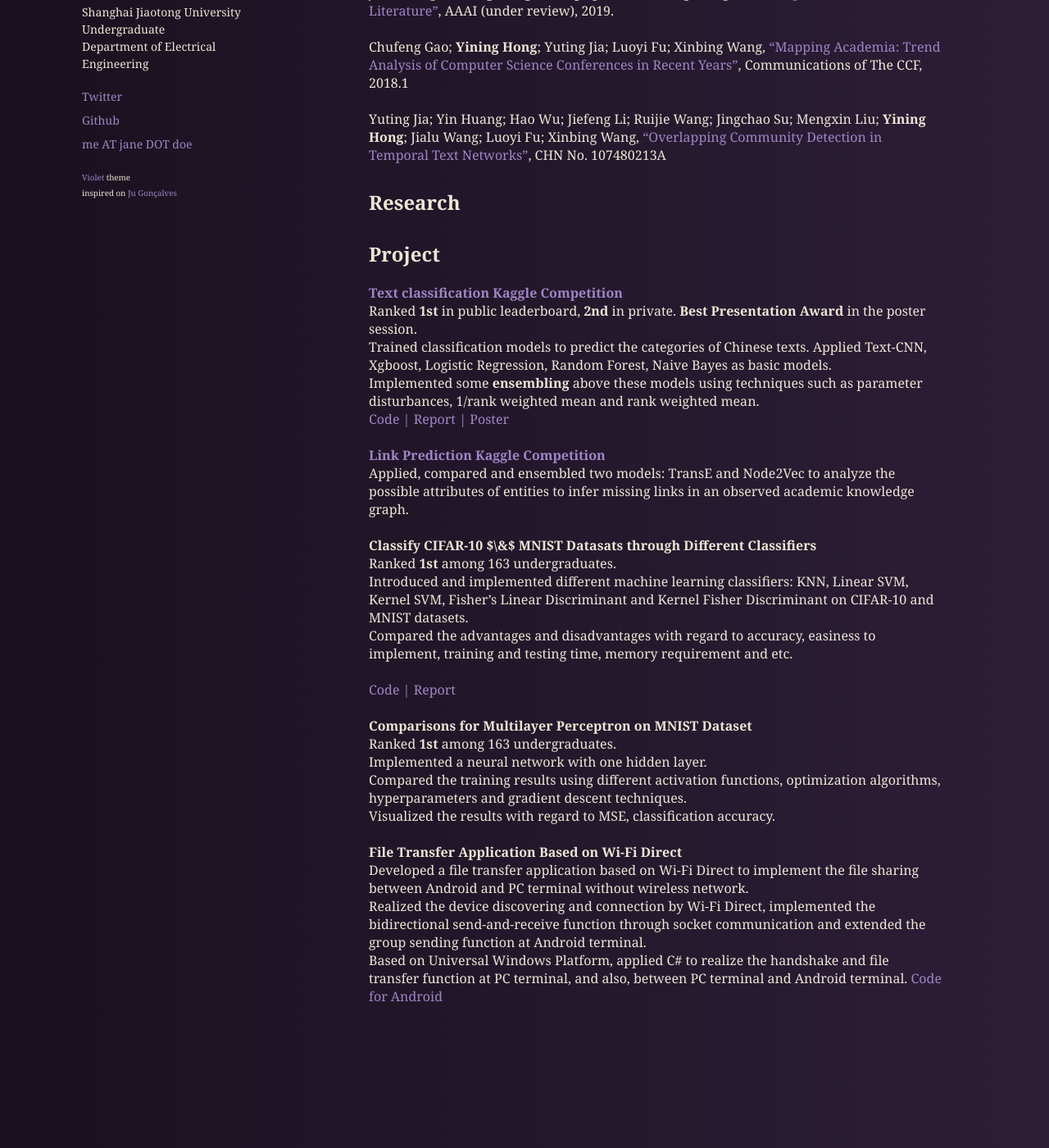
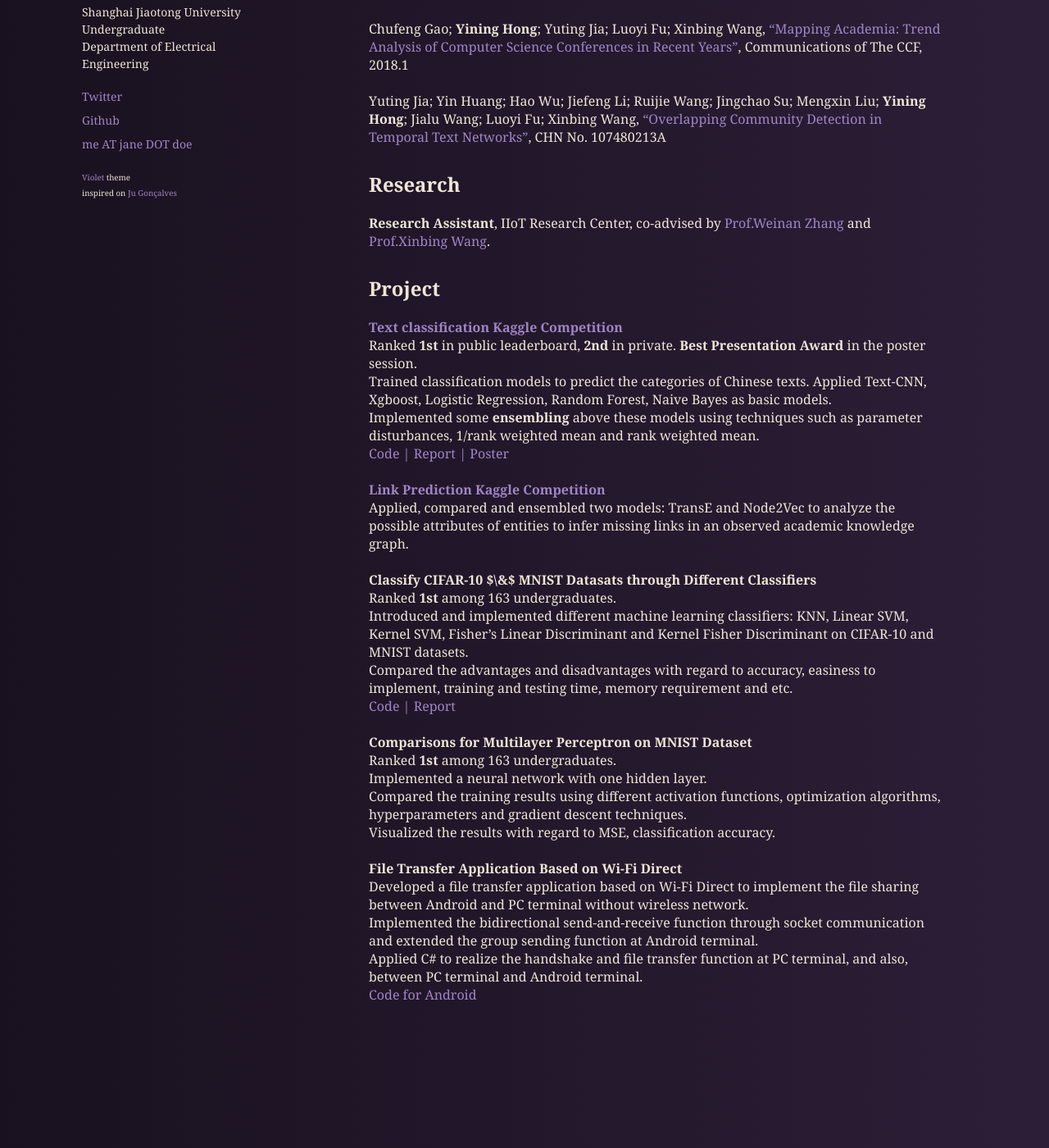
Before and after one commit to evelinehong/evelinehong.github.io, a Jekyll site: the page built from index.html, in a window 1280 px wide and 1400 px high, scrolled down 382 px. Shown: the whole window at 82% size. Built offline with Jekyll 4.4.1, drawn with Linux system fonts in a browser that asks for light colours; some of the changed text lies outside the part shown.

Commit message:
add research

```diff
--- a/index.html
+++ b/index.html
@@ -40,13 +40,16 @@
 
   <p>
     <h2>Publication & Patent</h2>
-    <strong>Yining Hong*</strong>; Jialu Wang*; Yuting Jia; Weinan Zhang; Xinbing Wang, <a href="https://evelinehong.github.io/assets/papers/Academic_Reader__An_Interactive_Question_Answering_System___on_Academic_Literatures.pdf">“Academic Reader: An Interactive Question Answering System on Academic Literatures”</a>, AAAI (Demo paper), 2019<br><br>
-    Jialu Wang*; <strong>Yining Hong*</strong>; Runqing Zhou; Xinbing Wang, <a href="https://evelinehong.github.io/assets/papers/absqa.pdf">“Learning to Read Academic Literature”</a>, AAAI (under review), 2019. <br><br>
+    <strong>Yining Hong</strong>; Jialu Wang; Yuting Jia; Weinan Zhang; Xinbing Wang, <a href="https://evelinehong.github.io/assets/papers/Academic_Reader__An_Interactive_Question_Answering_System___on_Academic_Literatures.pdf">“Academic Reader: An Interactive Question Answering System on Academic Literatures”</a>, AAAI (Demo paper), 2019<br><br>
+    Jialu Wang; <strong>Yining Hong</strong>; Runqing Zhou; Xinbing Wang, <a href="https://evelinehong.github.io/assets/papers/absqa.pdf">“Learning to Read Academic Literature”</a>, AAAI (under review), 2019. <br><br>
     Chufeng Gao; <strong>Yining Hong</strong>; Yuting Jia; Luoyi Fu; Xinbing Wang, <a href="https://dl.ccf.org.cn/institude/institudeDetail?id=3924307786745856">“Mapping Academia: Trend Analysis of Computer Science Conferences in Recent Years”</a>, Communications of The CCF, 2018.1<br><br>
     Yuting Jia; Yin Huang; Hao Wu; Jiefeng Li; Ruijie Wang; Jingchao Su; Mengxin Liu; <strong>Yining Hong</strong>; Jialu Wang; Luoyi Fu; Xinbing Wang, <a href="https://evelinehong.github.io/assets/papers/patent-MAGIC.pdf">“Overlapping Community Detection in Temporal Text Networks”</a>, CHN No. 107480213A<br>
   </p>
 
   <h2>Research</h2>
+  <strong>Research Assistant</strong>, IIoT Research Center, co-advised by <a href="http://wnzhang.net/">Prof.Weinan Zhang</a> and <a href="http://iwct.sjtu.edu.cn/Personal/xwang8/">Prof.Xinbing Wang</a>.
+
+
 
   <p>
     <h2>Project</h2>
@@ -63,7 +66,7 @@
     <strong>Classify CIFAR-10 $\&$ MNIST Datasats through Different Classifiers</strong><br>
     Ranked <strong>1st</strong> among 163 undergraduates.<br>
     Introduced and implemented different machine learning classifiers: KNN, Linear SVM, Kernel SVM, Fisher’s Linear Discriminant and Kernel Fisher Discriminant on CIFAR-10 and MNIST datasets.<br>
-    Compared the advantages and disadvantages with regard to accuracy, easiness to implement, training and testing time, memory requirement and etc.<br><br>
+    Compared the advantages and disadvantages with regard to accuracy, easiness to implement, training and testing time, memory requirement and etc.<br>
     <a href="https://github.com/evelinehong/Mnist-and-Cifar-10-with-KNN--SVM--Fisher">Code | Report  </a> <br><br>
 
     <strong>Comparisons for Multilayer Perceptron on MNIST Dataset</strong><br>
@@ -74,8 +77,8 @@
 
     <strong>File Transfer Application Based on Wi-Fi Direct</strong><br>
     Developed a file transfer application based on Wi-Fi Direct to implement the file sharing between Android and PC terminal without wireless network.<br>
-    Realized the device discovering and connection by Wi-Fi Direct, implemented the bidirectional send-and-receive function through socket communication and extended the group sending function at Android terminal.<br>
-    Based on Universal Windows Platform, applied C# to realize the handshake and file transfer function at PC terminal, and also, between PC terminal and Android terminal.
+    Implemented the bidirectional send-and-receive function through socket communication and extended the group sending function at Android terminal.<br>
+    Applied C# to realize the handshake and file transfer function at PC terminal, and also, between PC terminal and Android terminal.<br>
     <a href="https://github.com/evelinehong/WIFI_DERICT">Code for Android  </a> <br><br>
 
   </p>
```
